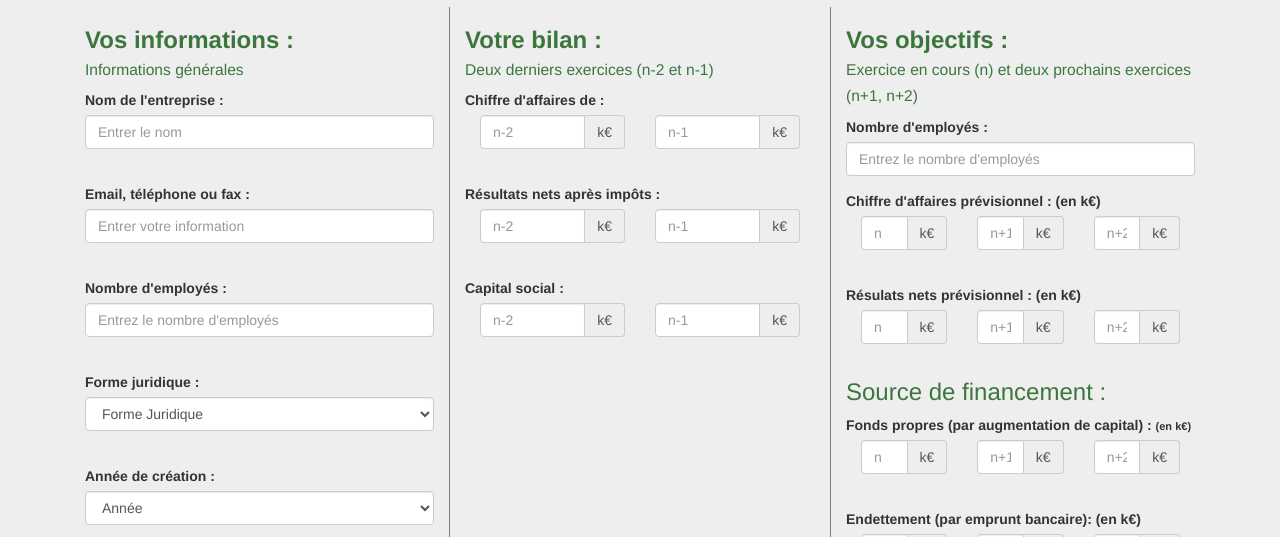
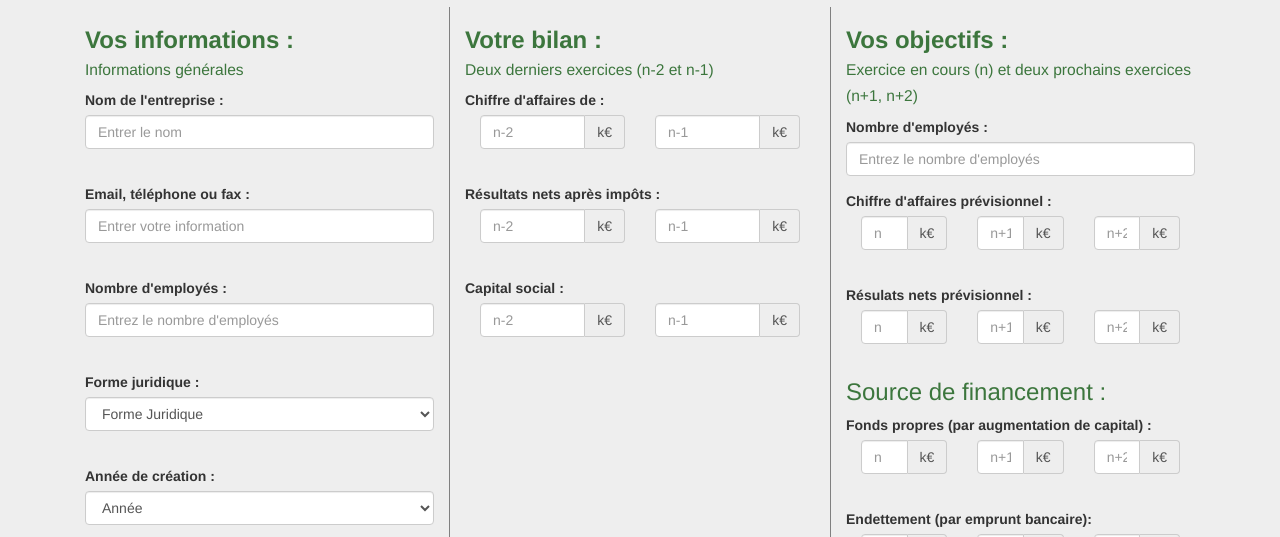
Before and after one commit to RomainStage/formulaire, a website: page index.html in a window 1280 px wide. Shown: the part 241-778 px from the top of the page. Drawn offline with Linux system fonts and the light colour scheme.

Commit message:
supp de text k€

```diff
--- a/index.html
+++ b/index.html
@@ -179,7 +179,7 @@
 				  </div>
 				  <!-- pour le Chiffre d'affairess -->
 				   <div class="form-group" style="margin-bottom:0px;">
-					<label for="CA">Chiffre d'affaires prévisionnel : (en k€)</br><small class="text-danger" id="obj-ca-control"></small></label>
+					<label for="CA">Chiffre d'affaires prévisionnel :</br><small class="text-danger" id="obj-ca-control"></small></label>
 				  </div>
 				  <div class="form-group col-md-4">
 				  <div class="input-group">
@@ -205,7 +205,7 @@
 				    <!-- pour les resultats nets-->
 
 				     <div class="form-group" style="margin-bottom:0px;">
-					<label for="CA">Résulats nets prévisionnel : (en k€)</br><small class="text-danger" id="obj-rn-control"></small></label>
+					<label for="CA">Résulats nets prévisionnel :</br><small class="text-danger" id="obj-rn-control"></small></label>
 				  </div>
 				  <div class="form-group col-md-4">
 				  <div class="input-group">
@@ -230,7 +230,7 @@
 				  <!-- pour les fonds propres-->
 				  <div class="form-group" style="margin-bottom:0px;">
 					<h3 for="CA" class="text-success">Source de financement :</h3>
-					<label>Fonds propres (par augmentation de capital) : <span style="font-size:11px;">(en k€)</span></br><small class="text-danger" id="obj-fp-control"></small></label>
+					<label>Fonds propres (par augmentation de capital) :</br><small class="text-danger" id="obj-fp-control"></small></label>
 				  </div>
 				  <div class="form-group col-md-4">
 				  <div class="input-group">
@@ -253,7 +253,7 @@
 				  </div>
 
 				  <div class="form-group" style="margin-bottom:0px;">
-					<label for="CA">Endettement (par emprunt bancaire): (en k€)</br><small class="text-danger" id=""></small></label>
+					<label for="CA">Endettement (par emprunt bancaire):</br><small class="text-danger" id=""></small></label>
 				  </div>
 				  <div class="form-group col-md-4">
 				   <div class="input-group">
```
